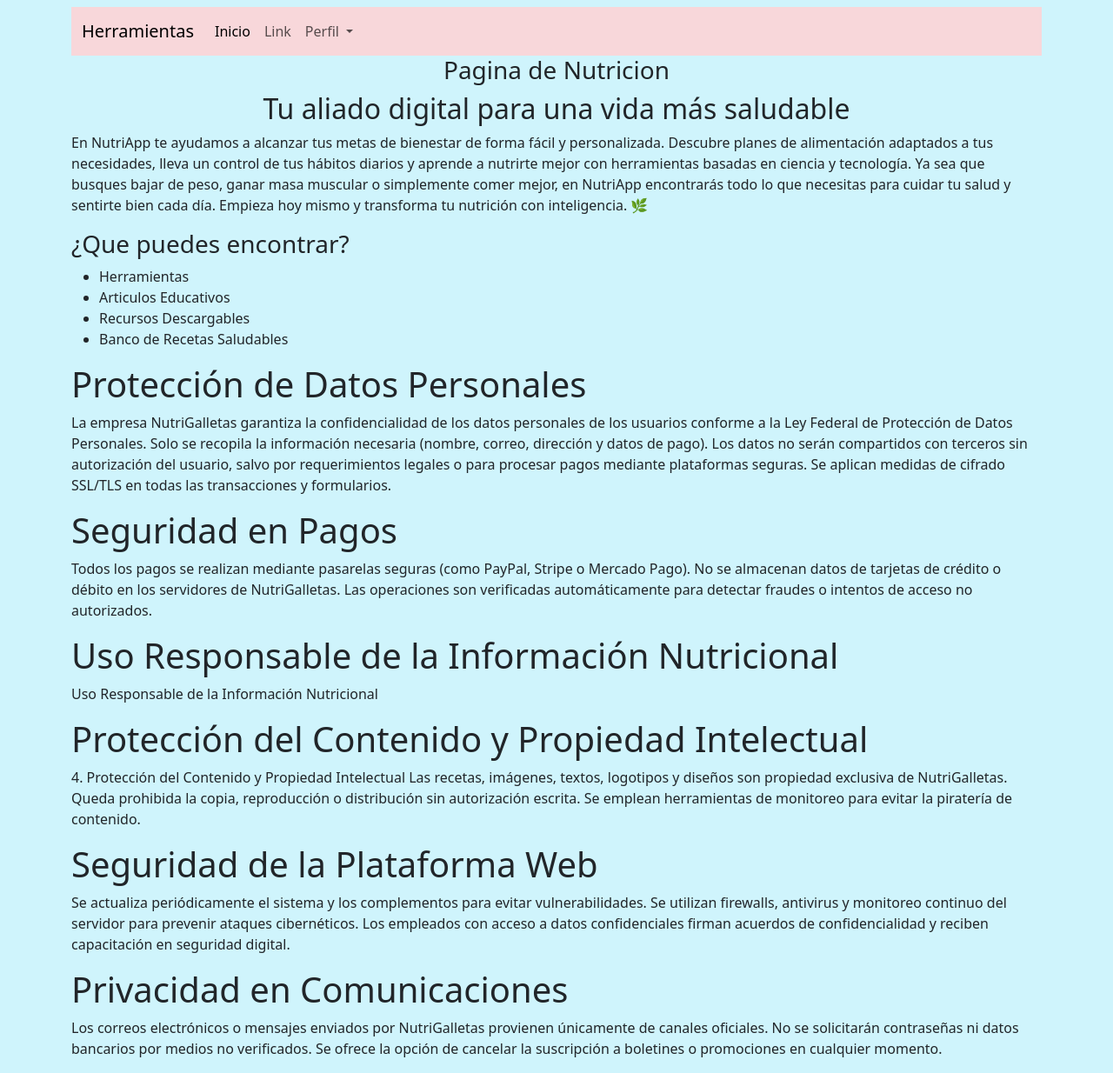
After one commit to itsDurdenn/DMAJ041125, a Flask app: template templates/politicas de seguridad.html in a window 1280 px wide. The commit adds this page. Shown: the whole page at 87% size. Run offline with Flask 3, Linux system fonts and the light colour scheme; the template is opened without the code that fills it, so the values that code supplies are empty.

Commit message:
politica

```diff
--- a/app.py
+++ b/app.py
@@ -17,6 +17,9 @@
 @app.route('/sesion')
 def sesion():
     return render_template('sesion.html')
+@app.route('/politicas')
+def sesion():
+    return render_template('politicas de seguridad.html')
 
 if __name__ == '__main__':
     app.run(debug=True)
--- a/templates/calculadora.html
+++ b/templates/calculadora.html
@@ -22,10 +22,10 @@
         </div>
 
         <div class="input-group mb-3">
-            <label class="input-group-text bg-danger-subtle" for="genero">Género:</label>
+            <label class="input-group-text bg-danger-subtle" for="genero">fisionomia:</label>
             <select class="form-select" name="genero" id="genero" required>
-                <option value="hombre">Hombre</option>
-                <option value="mujer">Mujer</option>
+                <option value="hombre">masculina</option>
+                <option value="mujer">femenina</option>
             </select>
         </div>
 
--- /dev/null
+++ b/templates/politicas de seguridad.html
@@ -0,0 +1,42 @@
+{% extends "Base.html"%}
+
+{% block contenido %}
+<h1>Protección de Datos Personales</h1>
+<p>La empresa NutriGalletas garantiza la confidencialidad de los datos personales de los usuarios conforme a la Ley Federal de Protección de Datos Personales.
+
+Solo se recopila la información necesaria (nombre, correo, dirección y datos de pago).
+
+Los datos no serán compartidos con terceros sin autorización del usuario, salvo por requerimientos legales o para procesar pagos mediante plataformas seguras.
+
+Se aplican medidas de cifrado SSL/TLS en todas las transacciones y formularios.</p>
+<h1>Seguridad en Pagos</h1>
+<p>Todos los pagos se realizan mediante pasarelas seguras (como PayPal, Stripe o Mercado Pago).
+
+No se almacenan datos de tarjetas de crédito o débito en los servidores de NutriGalletas.
+
+Las operaciones son verificadas automáticamente para detectar fraudes o intentos de acceso no autorizados.</p>
+<h1>Uso Responsable de la Información Nutricional</h1>
+<p>Uso Responsable de la Información Nutricional</p>
+<h1>Protección del Contenido y Propiedad Intelectual</h1>
+<p>4. Protección del Contenido y Propiedad Intelectual
+
+Las recetas, imágenes, textos, logotipos y diseños son propiedad exclusiva de NutriGalletas.
+
+Queda prohibida la copia, reproducción o distribución sin autorización escrita.
+
+Se emplean herramientas de monitoreo para evitar la piratería de contenido.</p>
+<h1>Seguridad de la Plataforma Web</h1>
+
+<p>Se actualiza periódicamente el sistema y los complementos para evitar vulnerabilidades.
+
+Se utilizan firewalls, antivirus y monitoreo continuo del servidor para prevenir ataques cibernéticos.
+
+Los empleados con acceso a datos confidenciales firman acuerdos de confidencialidad y reciben capacitación en seguridad digital.</p>
+<h1>Privacidad en Comunicaciones</h1>
+<p>Los correos electrónicos o mensajes enviados por NutriGalletas provienen únicamente de canales oficiales.
+
+No se solicitarán contraseñas ni datos bancarios por medios no verificados.
+
+Se ofrece la opción de cancelar la suscripción a boletines o promociones en cualquier momento.</p>
+
+{% endblock contenido %}
--- a/templates/registro.html
+++ b/templates/registro.html
@@ -49,6 +49,9 @@
             <div class="text-center">
             <a href="https://www.facebook.com/login/?privacy_mutation_token=eyJ0eXBlIjowLCJjcmVhdGlvbl90aW1lIjoxNzU5NDEzMjg2LCJjYWxsc2l0ZV9pZCI6MjY5NTQ4NDUzMDcyMDk1MX0%3D">¿Ya tienes cuenta?</a>
             </div>
+             <div class="text-center">
+            <a href="/politicas">la Política de privacidad y la Política de cookies</a>
+            </div>
         </section>
     </main>
 
```
